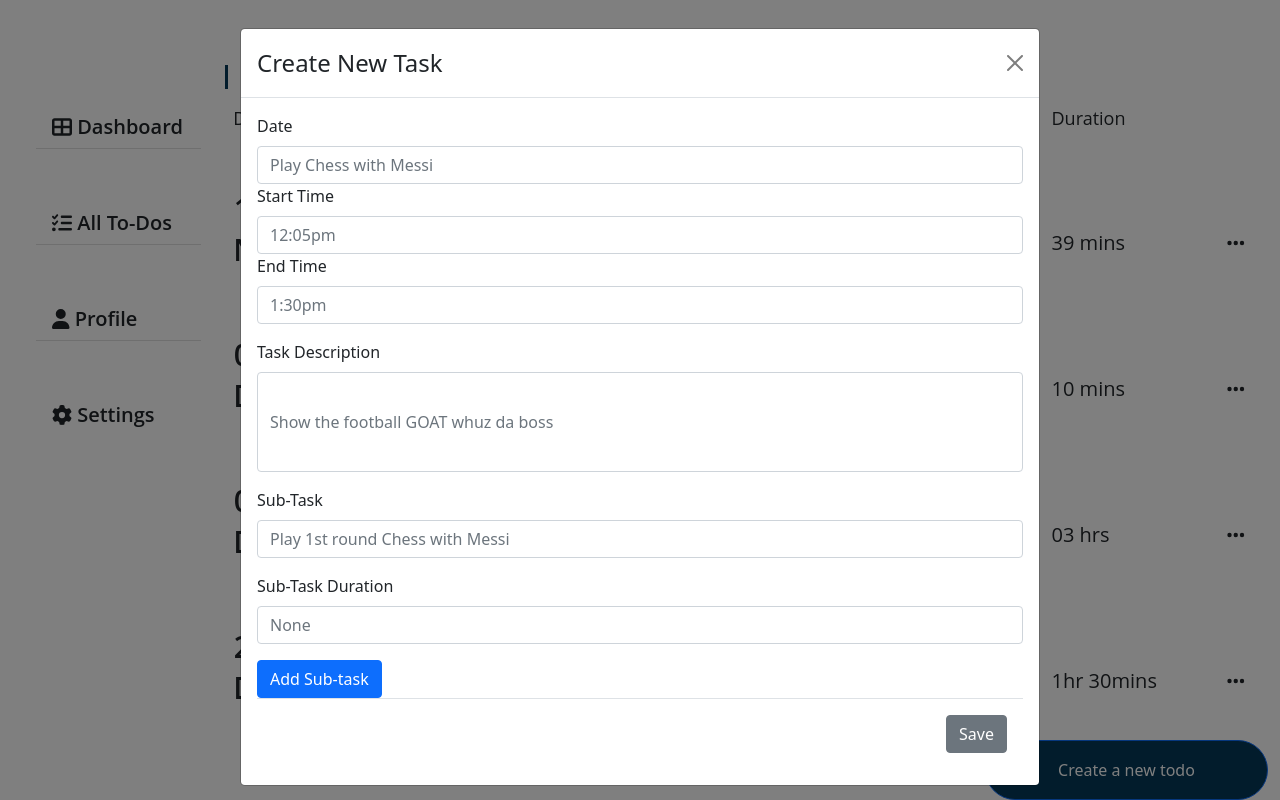
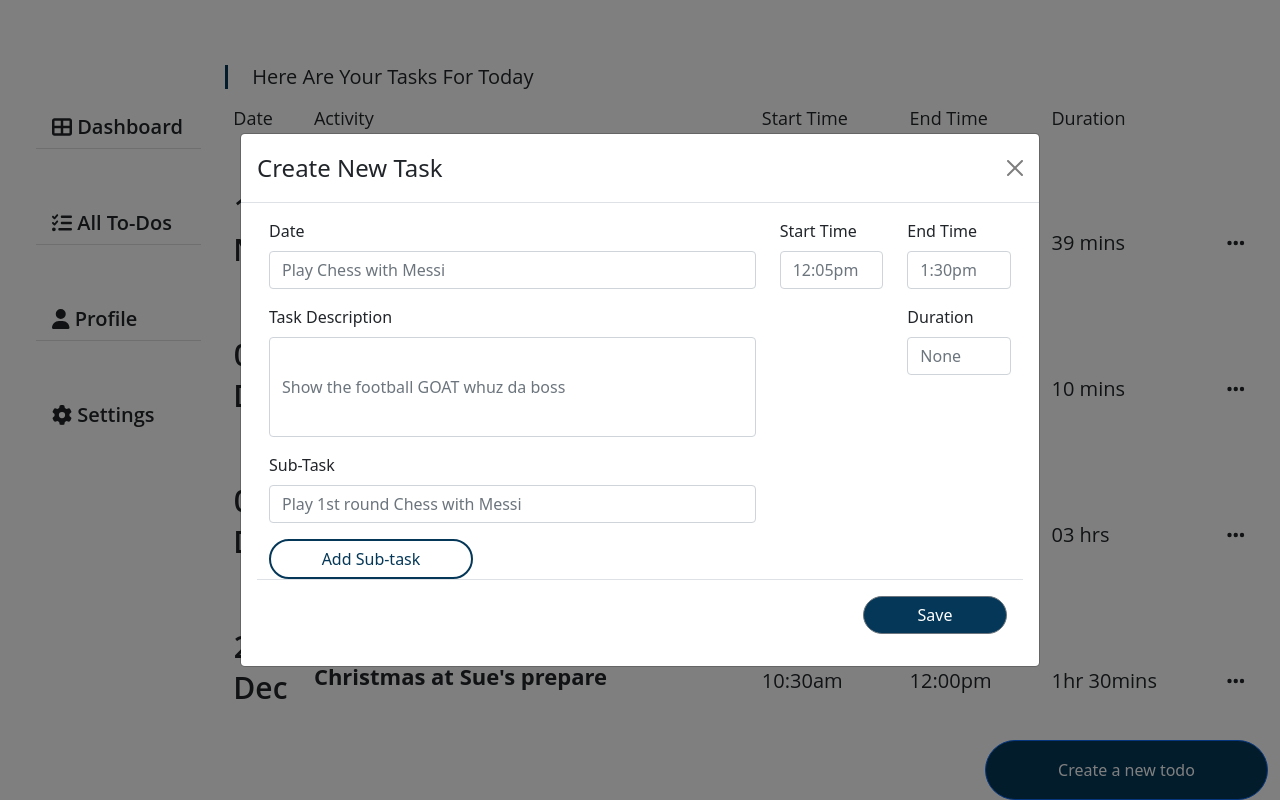
Before and after one commit to LamideAnifowoshe/todo-app, a React (Create React App) app: page / in a window 1280 px wide. Both pictures are taken after a click on the button "Create a new todo". Shown: the part 214-1014 px from the top of the page. Built offline with nearby package versions, Linux system fonts and the light colour scheme.

Commit message:
Update AddToDo.js

```diff
--- a/src/Components/AddToDo.js
+++ b/src/Components/AddToDo.js
@@ -1,6 +1,9 @@
 import React from "react";
 import Button from "react-bootstrap/Button";
 import Modal from "react-bootstrap/Modal";
+import Container from "react-bootstrap/Container";
+import Row from "react-bootstrap/Row";
+import Col from "react-bootstrap/Col";
 import Form from "react-bootstrap/Form";
 import { useState } from "react";
 
@@ -46,7 +49,10 @@ const AddToDo = ({ onClose, onShow, show, onAdd }) => {
         </Modal.Header>
 
         <Modal.Body>
+          <Container>
             <Form onSubmit={onSubmit}>
+              <Row>
+                <Col sm={8}>
                   <Form.Group className="mb-3" controlId="formBasicText">
                     <Form.Label>Date</Form.Label>
                     <Form.Control
@@ -54,20 +60,6 @@ const AddToDo = ({ onClose, onShow, show, onAdd }) => {
                       placeholder="Play Chess with Messi"
                       value={date}
                       onChange={(e) => setDate(e.target.value)}
-              />
-              <Form.Label>Start Time</Form.Label>
-              <Form.Control
-                type="text"
-                placeholder="12:05pm"
-                value={start}
-                onChange={(e) => setStart(e.target.value)}
-              />
-              <Form.Label>End Time</Form.Label>
-              <Form.Control
-                type="text"
-                placeholder="1:30pm"
-                value={end}
-                onChange={(e) => setEnd(e.target.value)}
                     />
                   </Form.Group>
 
@@ -91,9 +83,48 @@ const AddToDo = ({ onClose, onShow, show, onAdd }) => {
                       onChange={(e) => setSubActivity(e.target.value)}
                     />
                   </Form.Group>
+                  <Button
+                    variant="primary"
+                    style={{
+                      backgroundColor: "#FFFFFF",
+                      borderWidth: "2px",
+                      borderStyle: "solid",
+                      borderColor: "#053858",
+                      color: "#053858",
+                      boxSizing: "border-box",
+                      borderRadius: "30px",
+                      width: "204px",
+                    }}
+                  >
+                    Add Sub-task
+                  </Button>
+                </Col>
+
+                <Col sm={2}>
+                  <Form.Group className="mb-3" controlId="formBasicText">
+                    <Form.Label>Start Time</Form.Label>
+                    <Form.Control
+                      type="text"
+                      placeholder="12:05pm"
+                      value={start}
+                      onChange={(e) => setStart(e.target.value)}
+                    />
+                  </Form.Group>
+                </Col>
+
+                <Col sm={2}>
+                  <Form.Group className="mb-3" controlId="formBasicText">
+                    <Form.Label>End Time</Form.Label>
+                    <Form.Control
+                      type="text"
+                      placeholder="1:30pm"
+                      value={end}
+                      onChange={(e) => setEnd(e.target.value)}
+                    />
+                  </Form.Group>
 
                   <Form.Group className="mb-3" controlId="formBasicText">
-              <Form.Label>Sub-Task Duration</Form.Label>
+                    <Form.Label>Duration</Form.Label>
                     <Form.Control
                       type="text"
                       placeholder="None"
@@ -101,13 +132,24 @@ const AddToDo = ({ onClose, onShow, show, onAdd }) => {
                       onChange={(e) => setDuration(e.target.value)}
                     />
                   </Form.Group>
-            <Button variant="primary">Add Sub-task</Button>
+                </Col>
                 <Modal.Footer>
-              <Button variant="secondary" type="submit" onClick={onSubmit}>
+                  <Button
+                    variant="secondary"
+                    type="submit"
+                    onClick={onSubmit}
+                    style={{
+                      backgroundColor: "#053858",
+                      borderRadius: "30px",
+                      width: "144px",
+                    }}
+                  >
                     Save
                   </Button>
                 </Modal.Footer>
+              </Row>
             </Form>
+          </Container>
         </Modal.Body>
       </Modal>
     </div>
```
Lines whose indentation alone changed are shown as unchanged.
